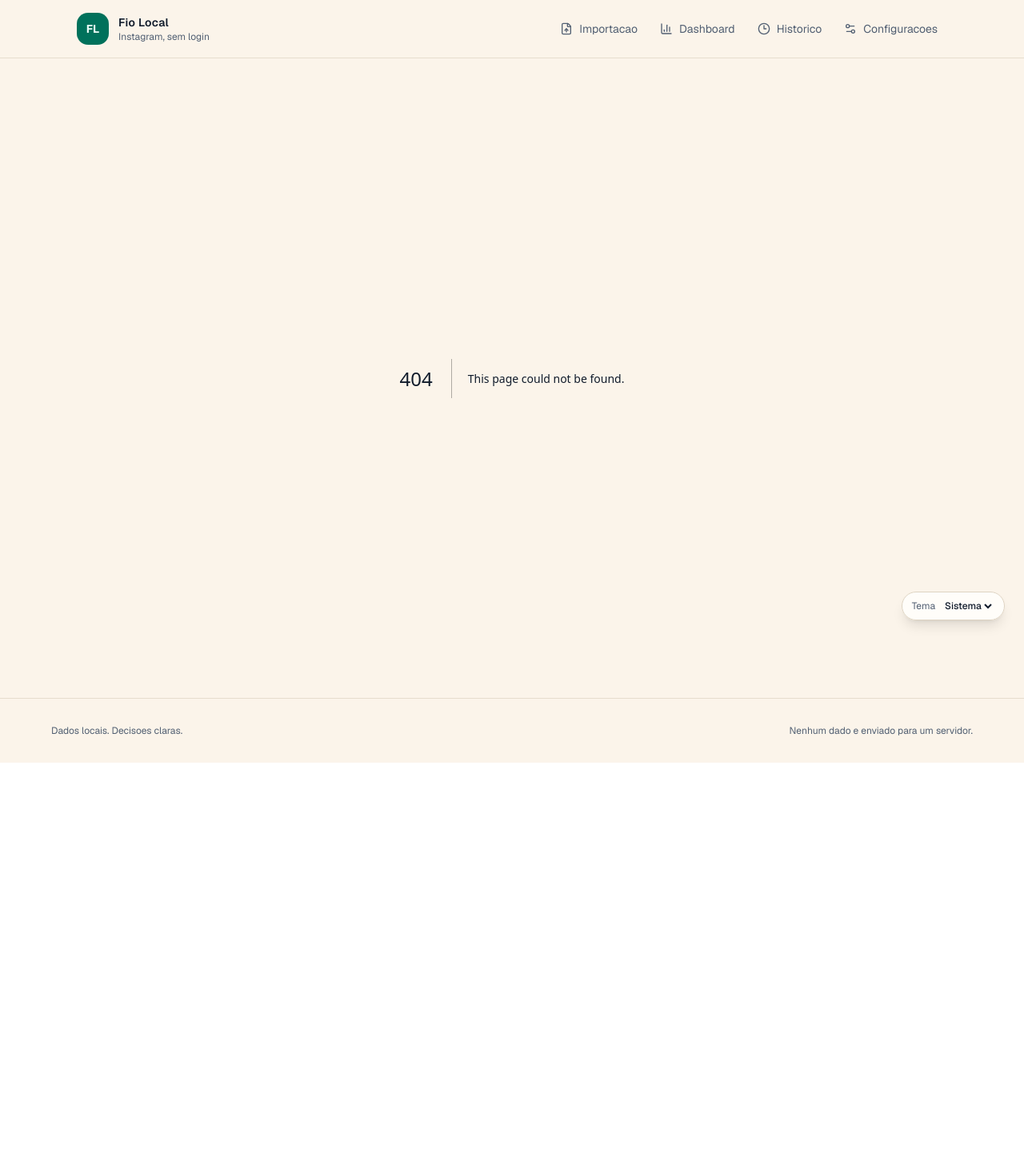
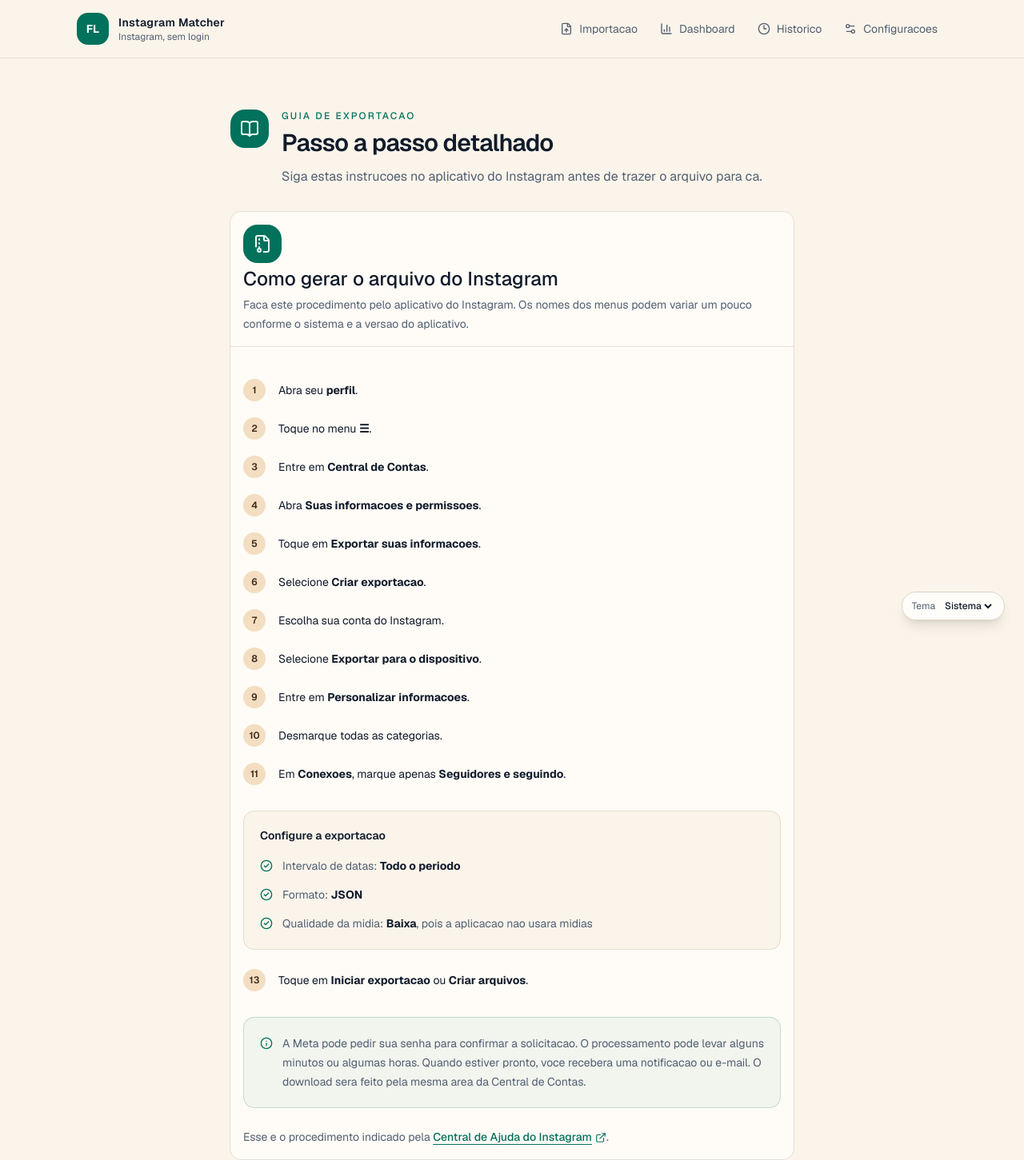
Before and after one commit to heldsonluiz/ig-matcher, a Next.js app: page /import/instructions in a window 1280 px wide. Before the commit this address had no page. Shown: the top 1451 px of the page at 80% size. Before the commit the page ends 954 px from the top, so only its background shows below. Built offline with nearby package versions, Linux system fonts and the light colour scheme.

Commit message:
feat: add export instructions and app naming

```diff
--- /dev/null
+++ b/src/app/import/instructions/page.tsx
@@ -0,0 +1,27 @@
+import { BookOpen } from "lucide-react";
+import { ExportInstructions } from "@/components/import/export-instructions";
+
+export default function ExportInstructionsPage() {
+  return (
+    <main className="mx-auto w-full max-w-3xl px-4 py-10 sm:px-6 lg:px-8 lg:py-16">
+      <div className="mb-8 flex items-start gap-4">
+        <span className="flex size-12 shrink-0 items-center justify-center rounded-2xl bg-primary text-primary-foreground">
+          <BookOpen aria-hidden="true" />
+        </span>
+        <div>
+          <p className="text-xs font-medium uppercase tracking-[0.18em] text-primary">
+            Guia de exportacao
+          </p>
+          <h1 className="mt-2 text-3xl font-semibold tracking-tight">
+            Passo a passo detalhado
+          </h1>
+          <p className="mt-3 max-w-2xl text-muted-foreground">
+            Siga estas instrucoes no aplicativo do Instagram antes de trazer o
+            arquivo para ca.
+          </p>
+        </div>
+      </div>
+      <ExportInstructions showBackLink={false} />
+    </main>
+  );
+}
--- a/src/app/import/page.tsx
+++ b/src/app/import/page.tsx
@@ -1,4 +1,6 @@
-import { FileUp } from "lucide-react";
+import Link from "next/link";
+import { ArrowRight, FileUp } from "lucide-react";
+import { buttonVariants } from "@/components/ui/button";
 import { EmptyState } from "@/components/app-shell/empty-state";
 
 export default function ImportPage() {
@@ -25,6 +27,13 @@
         title="Importacao ainda nao iniciada"
         description="Quando o importador estiver pronto, voce podera selecionar o ZIP oficial do Instagram, revisar os dados encontrados e confirmar o snapshot antes de salva-lo."
       />
+      <Link
+        href="/import/instructions"
+        className={buttonVariants({ variant: "ghost", className: "mt-5" })}
+      >
+        Precisa gerar o arquivo? Veja o passo a passo
+        <ArrowRight aria-hidden="true" />
+      </Link>
     </main>
   );
 }
--- a/src/app/layout.tsx
+++ b/src/app/layout.tsx
@@ -16,8 +16,8 @@
 
 export const metadata: Metadata = {
   title: {
-    default: "Fio Local",
-    template: "%s | Fio Local",
+    default: "Instagram Matcher",
+    template: "%s | Instagram Matcher",
   },
   description:
     "Analise suas conexoes do Instagram com privacidade, direto no navegador.",
--- a/src/app/page.tsx
+++ b/src/app/page.tsx
@@ -2,6 +2,8 @@
 import {
   ArrowRight,
   Check,
+  Clock3,
+  Download,
   FileArchive,
   LockKeyhole,
   Sparkles,
@@ -85,29 +87,84 @@
                 aria-hidden="true"
               />
               <span>
-                O Fio Local nao acessa a conta, nao faz scraping e nao executa
-                acoes no Instagram.
+                O Instagram Matcher nao acessa a conta, nao faz scraping e nao
+                executa acoes no Instagram.
               </span>
             </div>
           </CardContent>
         </Card>
       </section>
 
-      <section className="mt-20 border-t border-border/70 pt-8">
-        <div className="flex flex-col justify-between gap-4 sm:flex-row sm:items-end">
-          <div>
-            <p className="text-xs font-medium uppercase tracking-[0.18em] text-primary">
-              Primeiros passos
-            </p>
-            <h2 className="mt-2 text-2xl font-semibold tracking-tight">
-              Use uma exportacao oficial
-            </h2>
-          </div>
-          <p className="max-w-md text-sm leading-6 text-muted-foreground">
-            No Instagram, solicite uma copia das suas informacoes. Quando o ZIP
-            estiver pronto, volte aqui para analisa-lo localmente.
+      <section
+        className="mt-20 border-t border-border/70 pt-8"
+        aria-labelledby="export-instructions-title"
+      >
+        <div className="max-w-2xl">
+          <p className="text-xs font-medium uppercase tracking-[0.18em] text-primary">
+            Antes de importar
+          </p>
+          <h2
+            id="export-instructions-title"
+            className="mt-2 text-2xl font-semibold tracking-tight"
+          >
+            Como obter seu ZIP do Instagram
+          </h2>
+          <p className="mt-3 text-sm leading-6 text-muted-foreground">
+            A exportacao e solicitada no proprio Instagram. O Instagram Matcher
+            nao acessa sua conta e nunca pede suas credenciais.
           </p>
         </div>
+
+        <ol className="mt-8 grid gap-4 md:grid-cols-3">
+          {[
+            {
+              icon: Download,
+              title: "Abra a Central de Contas",
+              description:
+                "No Instagram, abra seu perfil, entre em Configuracoes e acesse a Central de Contas.",
+            },
+            {
+              icon: FileArchive,
+              title: "Solicite suas informacoes",
+              description:
+                "Escolha Suas informacoes e permissoes, depois Baixar suas informacoes. Selecione sua conta e o formato JSON.",
+            },
+            {
+              icon: Clock3,
+              title: "Baixe e volte aqui",
+              description:
+                "Quando a Meta preparar o arquivo, baixe o ZIP oficial e selecione-o na tela de Importacao.",
+            },
+          ].map(({ icon: Icon, title, description }, index) => (
+            <li
+              key={title}
+              className="relative rounded-xl border border-border/70 bg-card/60 p-5"
+            >
+              <div className="flex items-center gap-3">
+                <span className="flex size-9 items-center justify-center rounded-lg bg-secondary text-secondary-foreground">
+                  <Icon className="size-4" aria-hidden="true" />
+                </span>
+                <span className="text-xs font-medium uppercase tracking-[0.14em] text-muted-foreground">
+                  Passo {index + 1}
+                </span>
+              </div>
+              <h3 className="mt-5 font-semibold">{title}</h3>
+              <p className="mt-2 text-sm leading-6 text-muted-foreground">
+                {description}
+              </p>
+            </li>
+          ))}
+        </ol>
+        <Link
+          href="/import/instructions"
+          className={buttonVariants({
+            variant: "outline",
+            className: "mt-6",
+          })}
+        >
+          Ver passo a passo detalhado
+          <ArrowRight aria-hidden="true" />
+        </Link>
       </section>
     </main>
   );
--- a/src/components/app-shell/app-shell.tsx
+++ b/src/components/app-shell/app-shell.tsx
@@ -17,14 +17,14 @@
           <Link
             href="/"
             className="group flex items-center gap-3"
-            aria-label="Fio Local, inicio"
+            aria-label="Instagram Matcher, inicio"
           >
             <span className="flex size-10 items-center justify-center rounded-xl bg-primary text-sm font-bold text-primary-foreground transition-transform group-hover:-rotate-3">
               FL
             </span>
             <span>
               <span className="block text-sm font-semibold tracking-wide">
-                Fio Local
+                Instagram Matcher
               </span>
               <span className="block text-xs text-muted-foreground">
                 Instagram, sem login
--- a/src/components/app-shell/theme-provider.tsx
+++ b/src/components/app-shell/theme-provider.tsx
@@ -4,7 +4,7 @@
 
 type Theme = "light" | "dark" | "system";
 
-const storageKey = "fio-local-theme";
+const storageKey = "instagram-matcher-theme";
 
 function getSystemTheme(): Exclude<Theme, "system"> {
   return window.matchMedia("(prefers-color-scheme: dark)").matches
--- /dev/null
+++ b/src/components/import/export-instructions.tsx
@@ -0,0 +1,183 @@
+import Link from "next/link";
+import {
+  ArrowLeft,
+  CheckCircle2,
+  ExternalLink,
+  FileArchive,
+  Info,
+} from "lucide-react";
+import { buttonVariants } from "@/components/ui/button";
+import { Card, CardContent, CardHeader, CardTitle } from "@/components/ui/card";
+
+const helpUrl =
+  "https://www.facebook.com/help/instagram/181231772500920?utm_source=chatgpt.com";
+
+export function ExportInstructions({
+  showBackLink = true,
+}: {
+  showBackLink?: boolean;
+}) {
+  return (
+    <div className="space-y-8">
+      {showBackLink ? (
+        <Link
+          href="/"
+          className={buttonVariants({ variant: "ghost", className: "-ml-3" })}
+        >
+          <ArrowLeft aria-hidden="true" />
+          Voltar ao inicio
+        </Link>
+      ) : null}
+
+      <Card className="border-primary/20 bg-card/80">
+        <CardHeader className="border-b border-border/70">
+          <div className="flex size-12 items-center justify-center rounded-2xl bg-primary text-primary-foreground">
+            <FileArchive aria-hidden="true" />
+          </div>
+          <CardTitle className="text-2xl">
+            Como gerar o arquivo do Instagram
+          </CardTitle>
+          <p className="max-w-2xl text-sm leading-6 text-muted-foreground">
+            Faca este procedimento pelo aplicativo do Instagram. Os nomes dos
+            menus podem variar um pouco conforme o sistema e a versao do
+            aplicativo.
+          </p>
+        </CardHeader>
+        <CardContent className="pt-6">
+          <ol className="space-y-5">
+            {[
+              <>
+                Abra seu <strong>perfil</strong>.
+              </>,
+              <>
+                Toque no menu <strong>☰</strong>.
+              </>,
+              <>
+                Entre em <strong>Central de Contas</strong>.
+              </>,
+              <>
+                Abra <strong>Suas informacoes e permissoes</strong>.
+              </>,
+              <>
+                Toque em <strong>Exportar suas informacoes</strong>.
+              </>,
+              <>
+                Selecione <strong>Criar exportacao</strong>.
+              </>,
+              <>Escolha sua conta do Instagram.</>,
+              <>
+                Selecione <strong>Exportar para o dispositivo</strong>.
+              </>,
+              <>
+                Entre em <strong>Personalizar informacoes</strong>.
+              </>,
+              <>Desmarque todas as categorias.</>,
+              <>
+                Em <strong>Conexoes</strong>, marque apenas{" "}
+                <strong>Seguidores e seguindo</strong>.
+              </>,
+            ].map((step, index) => (
+              <li
+                key={index}
+                className="flex gap-4 text-sm leading-6 text-foreground"
+              >
+                <span className="flex size-7 shrink-0 items-center justify-center rounded-full bg-secondary text-xs font-semibold text-secondary-foreground">
+                  {index + 1}
+                </span>
+                <span className="pt-0.5">{step}</span>
+              </li>
+            ))}
+          </ol>
+
+          <div className="mt-8 rounded-xl border border-border/70 bg-muted/40 p-5">
+            <h2 className="font-semibold">Configure a exportacao</h2>
+            <ul className="mt-4 space-y-3 text-sm leading-6 text-muted-foreground">
+              <li className="flex gap-3">
+                <CheckCircle2
+                  className="mt-1 size-4 shrink-0 text-primary"
+                  aria-hidden="true"
+                />
+                <span>
+                  Intervalo de datas:{" "}
+                  <strong className="text-foreground">Todo o periodo</strong>
+                </span>
+              </li>
+              <li className="flex gap-3">
+                <CheckCircle2
+                  className="mt-1 size-4 shrink-0 text-primary"
+                  aria-hidden="true"
+                />
+                <span>
+                  Formato: <strong className="text-foreground">JSON</strong>
+                </span>
+              </li>
+              <li className="flex gap-3">
+                <CheckCircle2
+                  className="mt-1 size-4 shrink-0 text-primary"
+                  aria-hidden="true"
+                />
+                <span>
+                  Qualidade da midia:{" "}
+                  <strong className="text-foreground">Baixa</strong>, pois a
+                  aplicacao nao usara midias
+                </span>
+              </li>
+            </ul>
+          </div>
+
+          <ol start={13} className="mt-6 space-y-5">
+            <li className="flex gap-4 text-sm leading-6 text-foreground">
+              <span className="flex size-7 shrink-0 items-center justify-center rounded-full bg-secondary text-xs font-semibold text-secondary-foreground">
+                13
+              </span>
+              <span className="pt-0.5">
+                Toque em <strong>Iniciar exportacao</strong> ou{" "}
+                <strong>Criar arquivos</strong>.
+              </span>
+            </li>
+          </ol>
+
+          <div className="mt-8 flex gap-3 rounded-xl border border-primary/20 bg-primary/5 p-5 text-sm leading-6 text-muted-foreground">
+            <Info
+              className="mt-1 size-4 shrink-0 text-primary"
+              aria-hidden="true"
+            />
+            <p>
+              A Meta pode pedir sua senha para confirmar a solicitacao. O
+              processamento pode levar alguns minutos ou algumas horas. Quando
+              estiver pronto, voce recebera uma notificacao ou e-mail. O
+              download sera feito pela mesma area da Central de Contas.
+            </p>
+          </div>
+
+          <p className="mt-6 text-sm leading-6 text-muted-foreground">
+            Esse e o procedimento indicado pela{" "}
+            <a
+              href={helpUrl}
+              target="_blank"
+              rel="noopener noreferrer"
+              className="font-medium text-primary underline underline-offset-4"
+            >
+              Central de Ajuda do Instagram
+              <ExternalLink
+                className="ml-1 inline size-3.5"
+                aria-hidden="true"
+              />
+            </a>
+            .
+          </p>
+        </CardContent>
+      </Card>
+
+      <Link
+        href="/import"
+        className={buttonVariants({
+          size: "lg",
+          className: "w-full sm:w-auto",
+        })}
+      >
+        Ir para Importacao
+      </Link>
+    </div>
+  );
+}
```
Also changed, not shown: 1 other file (tests, documents, lock files or other folders).
